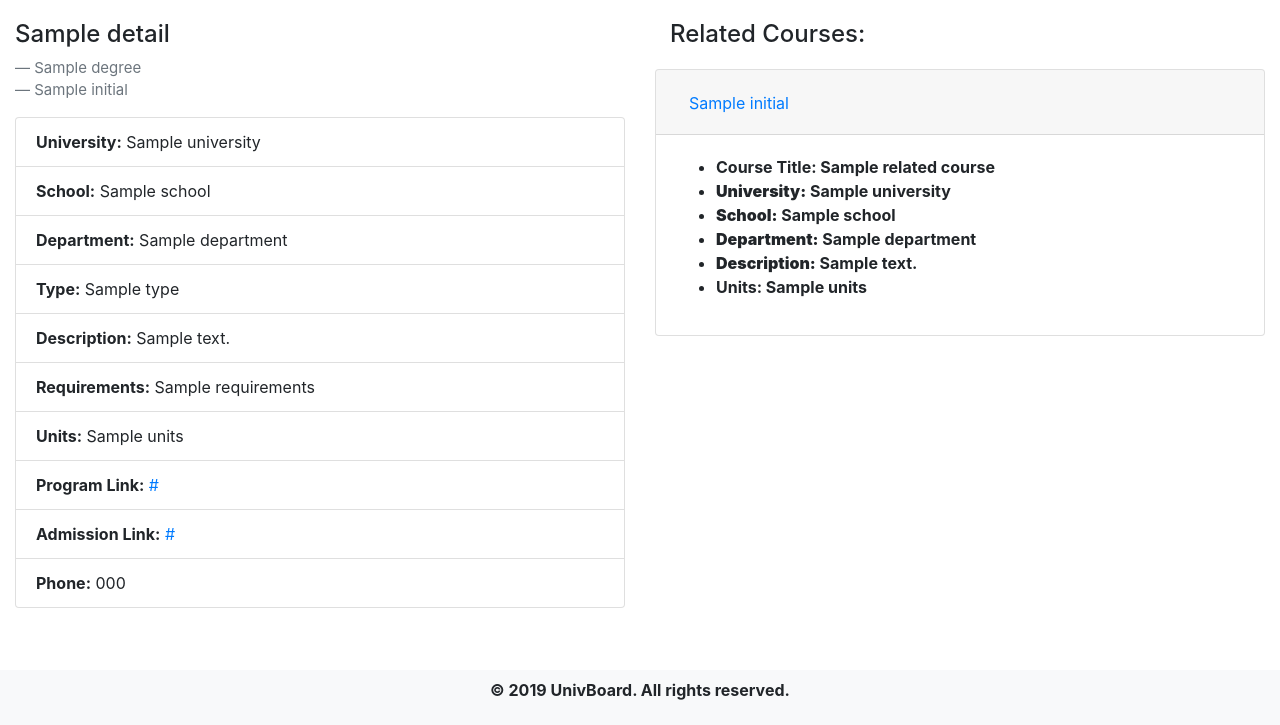
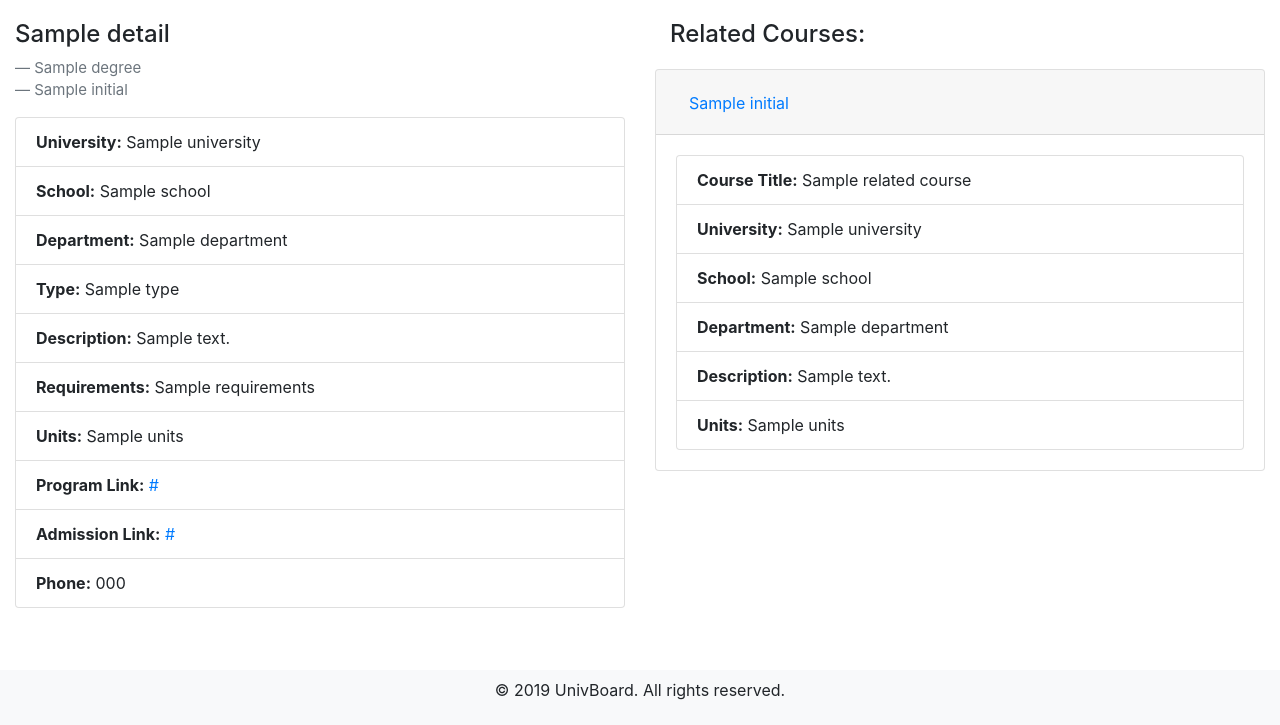
Before and after one commit to tonglyu/UnivBoard, a Flask app: template templates/details.html in a window 1280 px wide, after a click that opens the changed part. Shown: the part 56-781 px from the top of the page. Run offline with Flask 2, Linux system fonts and the light colour scheme; the template is opened without the code that fills it: most values are stand-ins (such as "Sample title", 1, 10 or a date in 2020); some libraries are stand-ins or nearby versions.

Commit message:
uodate styles

```diff
--- a/static/style.css
+++ b/static/style.css
@@ -16,7 +16,7 @@
     background-color:ghostwhite;
 }
 
-@media only screen and (max-width: 575px) {
+@media only screen and (max-width: 900px) {
     .search-card {
         margin-top: 70px;
         width: 80%;
--- a/templates/details.html
+++ b/templates/details.html
@@ -76,29 +76,29 @@
 
                 <div id="{{ item['initial'] }}" class="collapse" aria-labelledby="headingOne" data-parent="#accordionExample">
                   <div class="card-body">
-                        <ul>
-                            <li><strong>Course Title: {{ item['title'] }}</li>
+                        <ul class="list-group">
+                            <li class="list-group-item"><strong>Course Title:</strong> {{ item['title'] }}</li>
 
                             {% if item['university']|length > 0 %}
-                            <li><strong>University:</strong> {{ item['university'] }}</li>
+                            <li class="list-group-item"><strong>University:</strong> {{ item['university'] }}</li>
                             {% endif %}
 
                             {% if item['school']|length > 0 %}
-                            <li><strong>School:</strong> {{ item['school'] }}</li>
+                            <li class="list-group-item"><strong>School:</strong> {{ item['school'] }}</li>
                             {% endif %}
 
                             {% if item['department']|length > 0 %}
-                            <li><strong>Department:</strong> {{ item['department'] }}</li>
+                            <li class="list-group-item"><strong>Department:</strong> {{ item['department'] }}</li>
                             {% endif %}
 
                             {% if item['description']|length > 0 %}
                             {% autoescape false %}
-                            <li><strong>Description:</strong> {{ item['description'] | replace("\n", "<br/>") }}</li>
+                            <li class="list-group-item"><strong>Description:</strong> {{ item['description'] | replace("\n", "<br/>") }}</li>
                             {% endautoescape %}
                             {% endif %}
 
                             {% if item['units']|length > 0 %}
-                            <li>Units: {{ item['units'] }}</li>
+                            <li class="list-group-item"><strong>Units:</strong> {{ item['units'] }}</li>
                             {% endif %}
                         </ul>
                   </div>
--- a/templates/index.html
+++ b/templates/index.html
@@ -27,10 +27,10 @@
                 <div class="card-header">
                     <ul class="nav nav-tabs card-header-tabs" role="tablist">
                         <li class="nav-item">
-                            <a class="nav-link active text-info" href="#program" data-toggle="tab">Programs</a>
+                            <a class="nav-link active text-secondary" href="#program" data-toggle="tab">Programs</a>
                         </li>
                         <li class="nav-item">
-                            <a class="nav-link text-info" href="#course" data-toggle="tab">Courses</a>
+                            <a class="nav-link text-secondary" href="#course" data-toggle="tab">Courses</a>
                         </li>
                     </ul>
                 </div>
```
